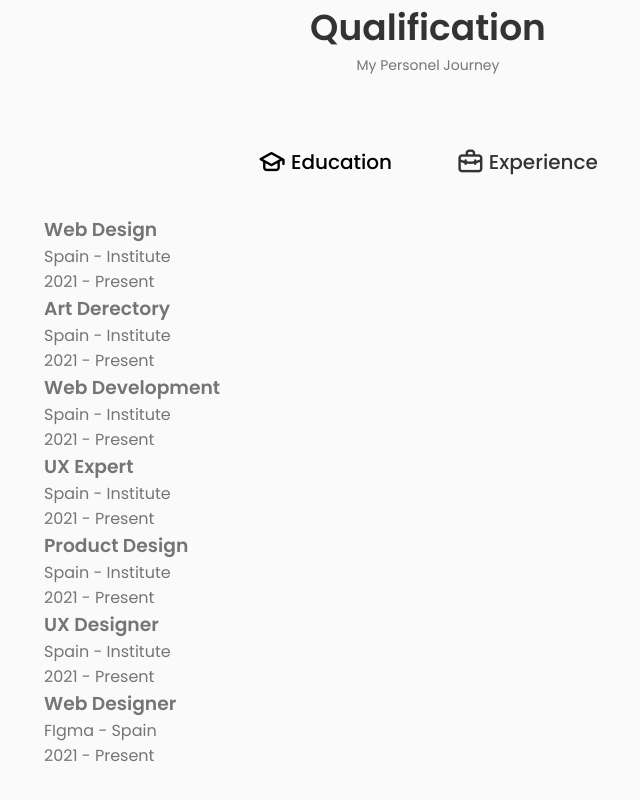
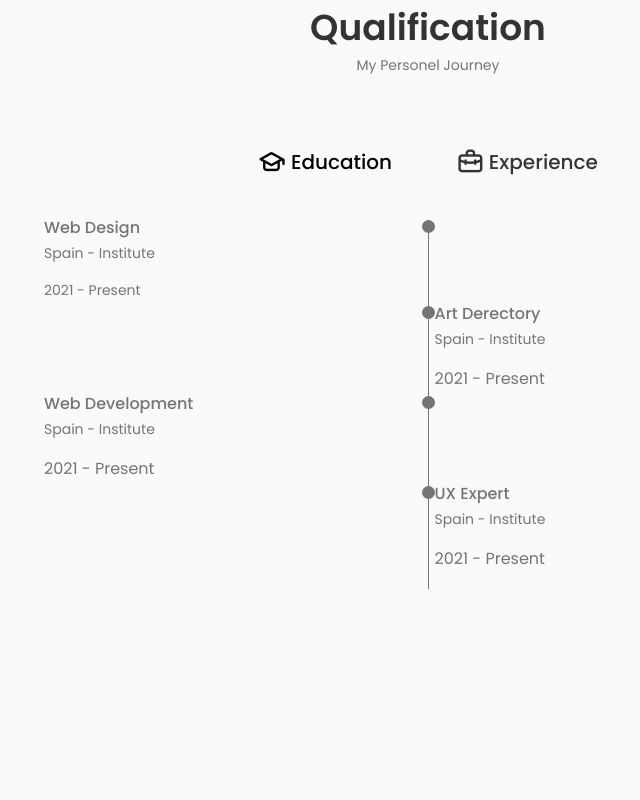
Before and after one commit to Chanukaisuru/Portfolio, a React (Create React App) app in the folder portfolio/: page / in a window 1280 px wide. Shown: the part 2477-3277 px from the top of the page, without its empty margins (212-852 px from the left). After the commit the page ends 3080 px from the top, so only its background shows below. Built offline with nearby package versions, Linux system fonts and the light colour scheme.

Commit message:
modified:   portfolio/src/components/qualification/Qualification.jsx 	modified:   portfolio/src/components/qualification/qualification.css

```diff
--- a/portfolio/src/components/qualification/Qualification.jsx
+++ b/portfolio/src/components/qualification/Qualification.jsx
@@ -25,7 +25,7 @@ const Qualification = () => {
                         <div>
                             <h3 className="qualification_title">Web Design</h3>
                             <span className="qualification_subtitle">Spain - Institute</span>
-                            <div className="qualification_calender">
+                            <div className="qualification_calendar">
                                 <i className="uil uil-calender-alt"></i>2021 - Present
                             </div>
                         </div>
--- a/portfolio/src/components/qualification/qualification.css
+++ b/portfolio/src/components/qualification/qualification.css
@@ -35,3 +35,47 @@
     grid-template-columns: 0.5fr;
     justify-content: center;
  }
+
+ .qualification_content{
+    display: none;
+ }
+
+ .qualification_content-active{
+    display: block;
+ }
+
+ .qualification_data{
+    display: grid;
+    grid-template-columns: 1fr max-content 1fr;
+ }
+
+ .qualification_title{
+    font-size: var(--normal-font-size);
+    font-weight: var(--font-medium);
+ }
+
+ .qualification_subtitle{
+    display: inline-block;
+    font-size: var(--small-font-size);
+    margin-bottom: var(--mb-1);
+ }
+
+ .qualification_calendar{
+    font-size: var(--small-font-size);
+ }
+
+ .qualification_rounder{
+    display: inline-block;
+    width: 13px;
+    height: 13px;
+    background-color: var(--text-color);
+    border-radius: 50%;
+ }
+
+ .qualification_line{
+    display: block;
+    width: 1px;
+    height: 100%;
+    background-color: var(--text-color);
+    transform: translate(6px,-7px);
+ }
```
